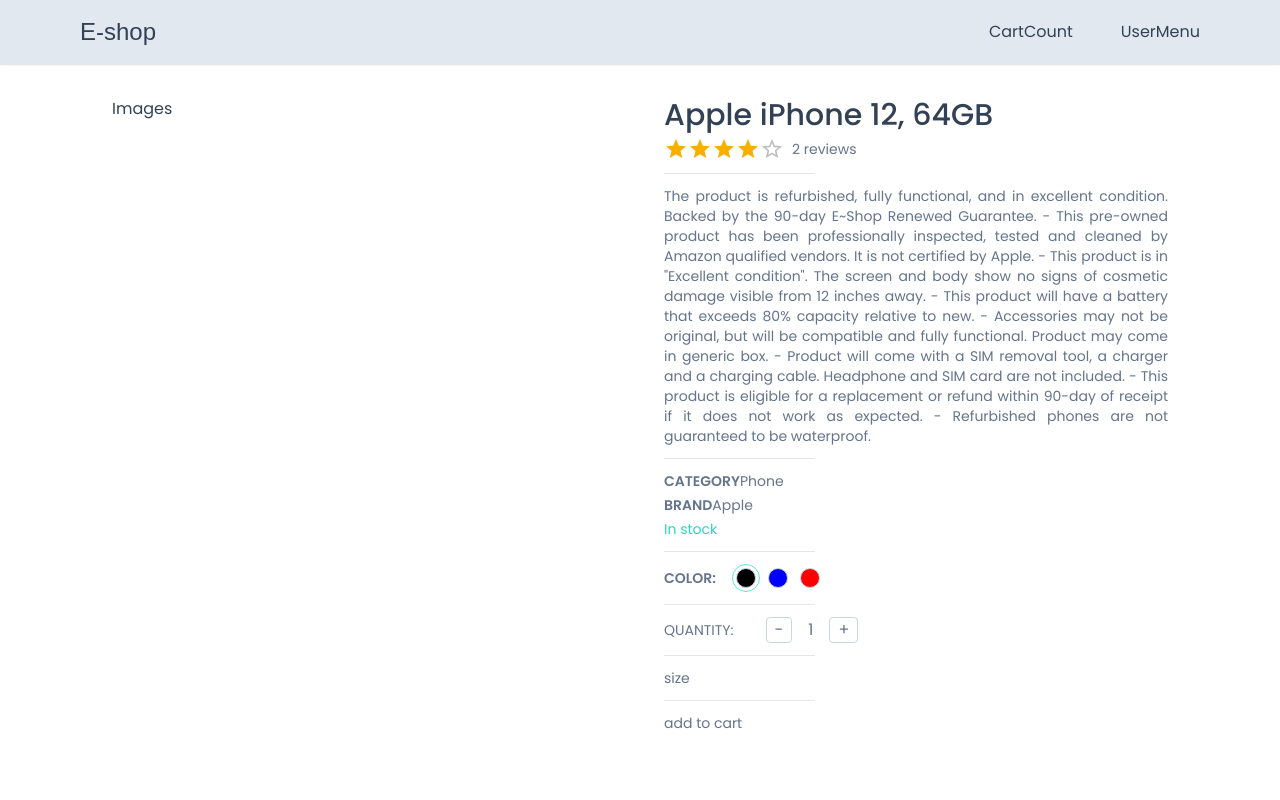
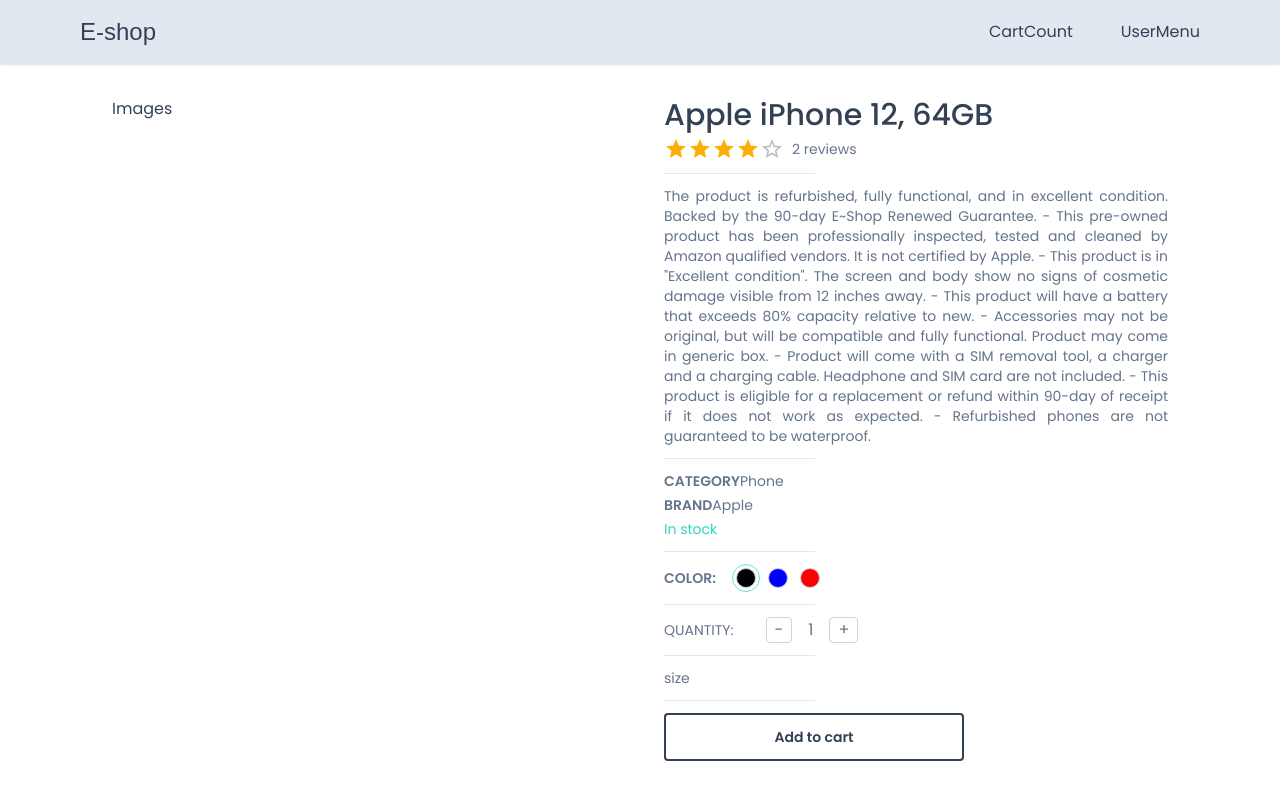
Before and after one commit to takimi12/Next13-Eccomerce-October, a Next.js app: page /product/1 in a window 1280 px wide. Shown: the top 800 px of the page. Built offline with nearby package versions, Linux system fonts and the light colour scheme; a web font is replaced by a local one.

Commit message:
Button Component

```diff
--- /dev/null
+++ b/app/components/products/Button.tsx
@@ -0,0 +1,54 @@
+'use client'
+import { IconType } from "react/icons";
+
+interface ButtonProps {
+    label: string;
+    disabled?: boolean;
+    outline?: boolean;
+    small?: boolean;
+    custom?: string;
+    icon?: IconType;
+    onClick?: (e: React.MouseEvent<HTMLButtonElement>)
+    => void;
+}
+
+
+const Button: React.FC<ButtonProps> = ({
+    label,
+    disabled,
+    outline,
+    small,
+    custom,
+    icon:Icon,
+    onClick,
+}) => {
+    return (
+        <button
+        disabled={disabled}
+        className={`
+        disabled:opacity-70
+        disabled:cursor-not-allowed
+        rounded
+        hover:opacity-90
+        transition
+        w-full
+        border-slate-700
+        flex
+        items-center
+        justify-center
+        gap-2
+        ${outline ? "bg-white" : "bg-slate-700"}
+        ${outline ? "text-slate-700" : "text-white"}
+        ${small ? "text-sm font-light" : "text-md font-semibold"}
+        ${small ? "py-1 px-2 border-[1px]" : "py-3 px-4 border-2"}
+        ${custom ? custom : "" }
+
+        `}
+        >
+            {Icon &&  <Icon size={24} />}
+            {label}
+        </button>
+    )
+};
+
+export default Button;
--- a/app/product/[productId]/ProductDetails.tsx
+++ b/app/product/[productId]/ProductDetails.tsx
@@ -4,6 +4,7 @@
 import React, { useCallback, useState } from "react";
 import SetColor from "@/app/components/products/SetColor";
 import SetQuantity from "@/app/components/products/SetQuantity";
+import Button from "@/app/components/products/Button";
 
 
 
@@ -130,7 +131,12 @@
         <Horizontal />
         <div>size</div>
         <Horizontal />
-        <div>add to cart</div>
+        <div className="max-w-[300px]">
+            <Button
+        outline
+        label="Add to cart"
+        onClick={() => {}}
+        /></div>
 
 
         </div>
```
